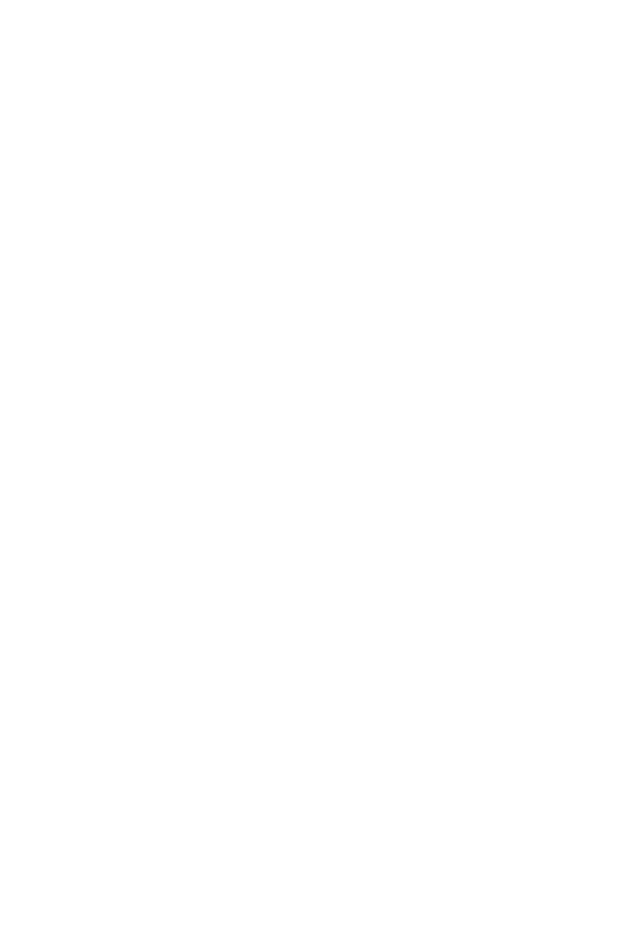
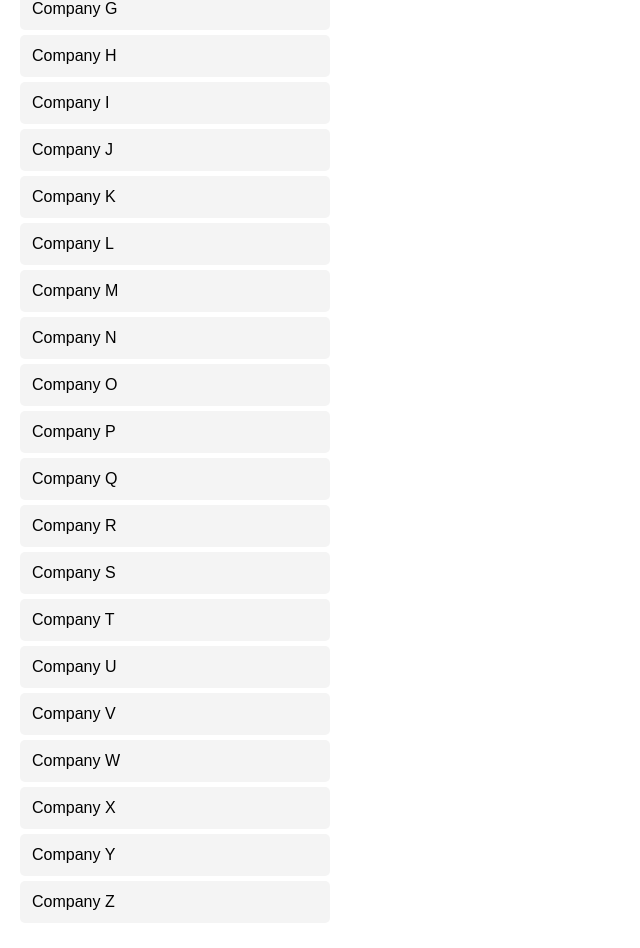
Before and after one commit to LebronJohn13/RothDaviesBuild, a React (Create React App) app: page / in a window 1280 px wide. Shown: the part 374-1322 px from the top of the page, without its empty margins (0-640 px from the left). Before the commit the page ends 800 px from the top, so only its background shows below. Built offline with nearby package versions, Linux system fonts and the light colour scheme.

Commit message:
Added more companies

```diff
--- a/src/App.js
+++ b/src/App.js
@@ -6,6 +6,29 @@
   { id: 2, name: 'Company B', floor: '', suite: '' },
   { id: 3, name: 'Company C', floor: '', suite: '' },
   { id: 4, name: 'Company D', floor: '', suite: '' },
+  { id: 5, name: 'Company E', floor: '', suite: '' },
+  { id: 6, name: 'Company F', floor: '', suite: '' },
+  { id: 7, name: 'Company G', floor: '', suite: '' },
+  { id: 8, name: 'Company H', floor: '', suite: '' },
+  { id: 9, name: 'Company I', floor: '', suite: '' },
+  { id: 10, name: 'Company J', floor: '', suite: '' },
+  { id: 11, name: 'Company K', floor: '', suite: '' },
+  { id: 12, name: 'Company L', floor: '', suite: '' },
+  { id: 13, name: 'Company M', floor: '', suite: '' },
+  { id: 14, name: 'Company N', floor: '', suite: '' },
+  { id: 15, name: 'Company O', floor: '', suite: '' },
+  { id: 16, name: 'Company P', floor: '', suite: '' },
+  { id: 17, name: 'Company Q', floor: '', suite: '' },
+  { id: 18, name: 'Company R', floor: '', suite: '' },
+  { id: 19, name: 'Company S', floor: '', suite: '' },
+  { id: 20, name: 'Company T', floor: '', suite: '' },
+  { id: 21, name: 'Company U', floor: '', suite: '' },
+  { id: 22, name: 'Company V', floor: '', suite: '' },
+  { id: 23, name: 'Company W', floor: '', suite: '' },
+  { id: 24, name: 'Company X', floor: '', suite: '' },
+  { id: 25, name: 'Company Y', floor: '', suite: '' },
+  { id: 26, name: 'Company Z', floor: '', suite: '' },
+
 ];
 
 function CompanyList({ companies, onSelectCompany }) {
```
